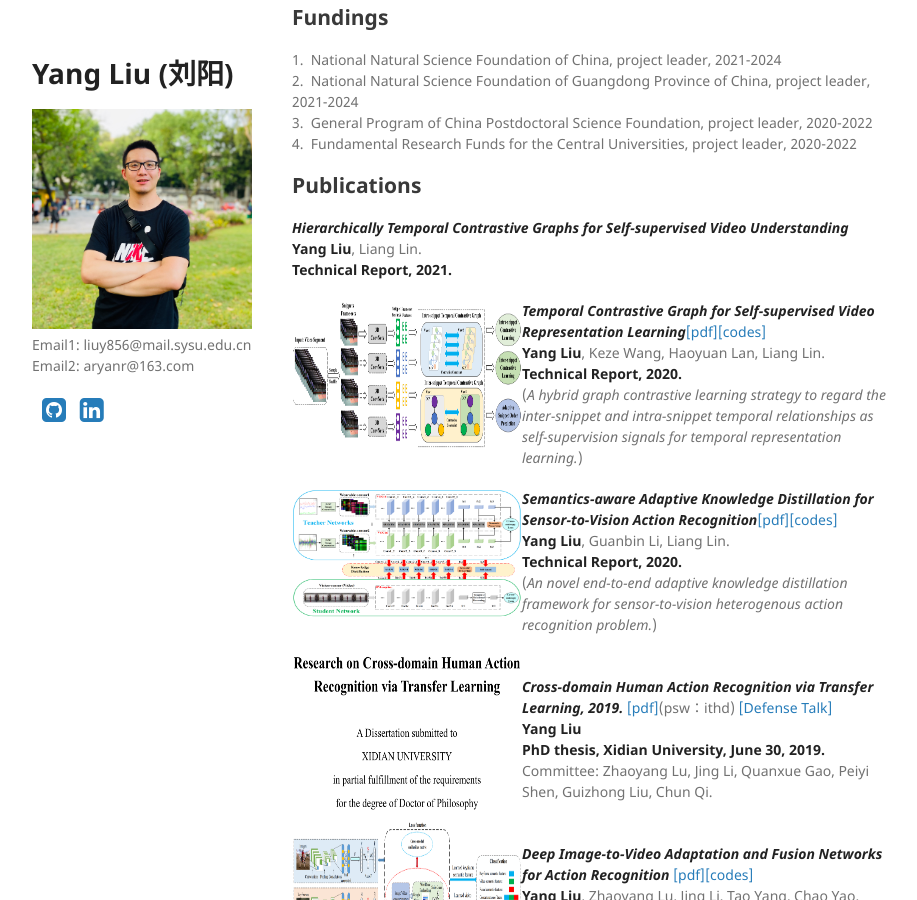
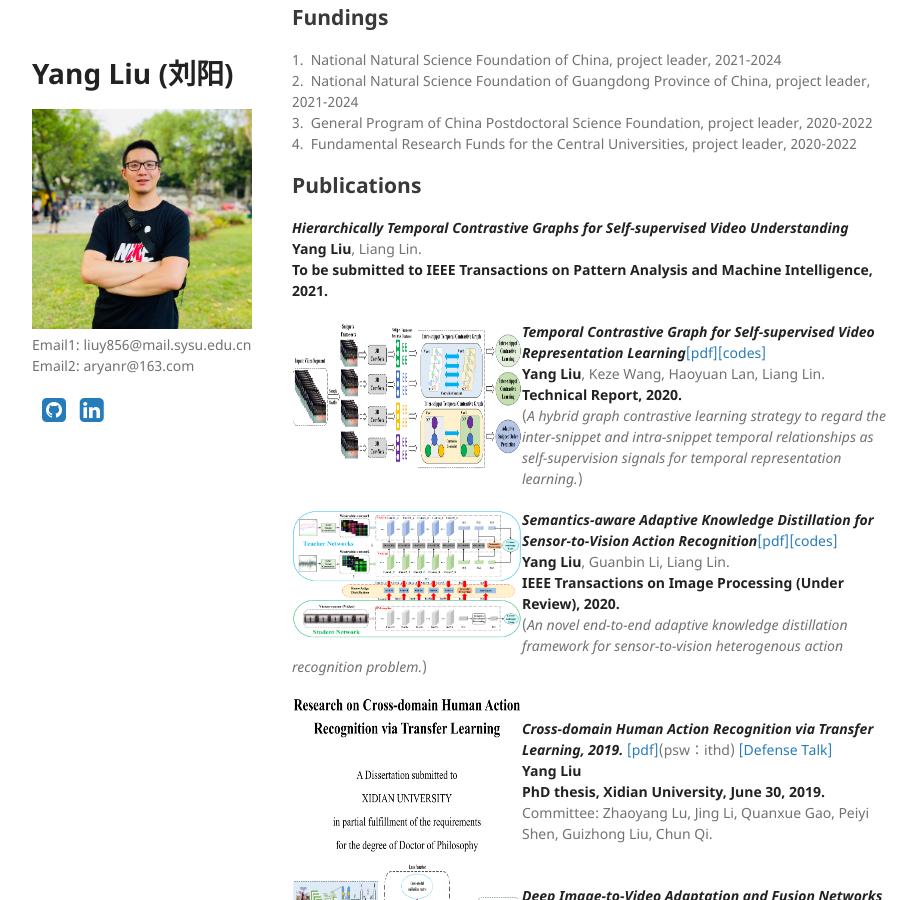
Before and after one commit to YangLiu9208/home, a Jekyll site: the page built from index.md, in a window 1280 px wide and 900 px high, scrolled down 934 px. Shown: the whole window, without its empty margins (178-1095 px from the left). Built offline with Jekyll 4.4.1, drawn with Linux system fonts in a browser that asks for light colours; a style sheet for code colours, icons or effects is not loaded.

Commit message:
Update index.md

```diff
--- a/index.md
+++ b/index.md
@@ -35,7 +35,7 @@ Deep Learning, Transfer Learning, Self-supervised Learning, Reinforcement Learni
 
 ***Hierarchically Temporal Contrastive Graphs for Self-supervised Video Understanding***
 **Yang Liu**, Liang Lin.
-**Technical Report, 2021.**
+**To be submitted to IEEE Transactions on Pattern Analysis and Machine Intelligence, 2021.**
 
 <div align="left">
           <a>
@@ -54,7 +54,7 @@ Deep Learning, Transfer Learning, Self-supervised Learning, Reinforcement Learni
 </div>
 ***Semantics-aware Adaptive Knowledge Distillation for Sensor-to-Vision Action Recognition***[[pdf]](https://arxiv.org/abs/2009.00210)[[codes]]( https://yangliu9208.github.io/SAKDN/)
 **Yang Liu**, Guanbin Li, Liang Lin.
-**Technical Report, 2020.**
+**IEEE Transactions on Image Processing (Under Review), 2020.**
 (*An novel end-to-end adaptive knowledge distillation framework for sensor-to-vision heterogenous action recognition problem.*)
 
 <div align="left">
```
